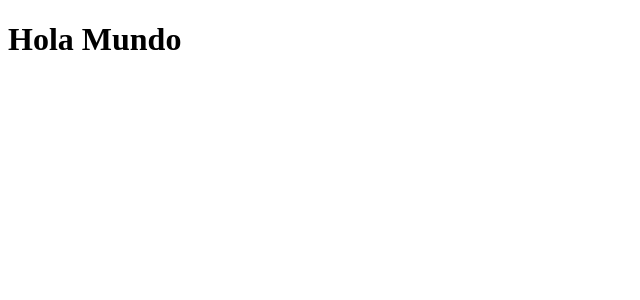
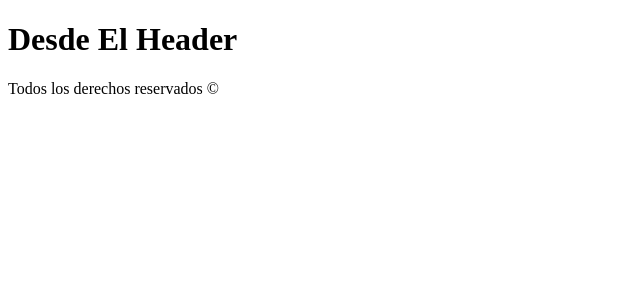
Before and after one commit to OsirisRoman/reactjsbasics, a React (Create React App) app: page / in a window 1280 px wide. Shown: the top 300 px of the page, without its empty margins (0-640 px from the left). Built offline with nearby package versions, Linux system fonts and the light colour scheme.

Commit message:
Primeros Pasos en ReactJS
Se crearon y añadieron 2 componentes.
Se hizo uso del componente Fragment para que el Header y Footer
components no aparezcan en el DOM dentro de un div como contenedor
innecesario.

```diff
--- a/src/App.js
+++ b/src/App.js
@@ -1,8 +1,13 @@
+import { Fragment } from 'react';
+import Header from './components/Header/Header';
+import Footer from './components/Footer/Footer';
+
 function App() {
   return (
-    <div className='App'>
-      <h1>Hola Mundo</h1>
-    </div>
+    <Fragment>
+      <Header />
+      <Footer />
+    </Fragment>
   );
 }
 
--- /dev/null
+++ b/src/components/Footer/Footer.jsx
@@ -0,0 +1,11 @@
+import React from 'react';
+
+const Footer = () => {
+  return (
+    <footer>
+      <p>Todos los derechos reservados &copy;</p>
+    </footer>
+  );
+};
+
+export default Footer;
--- /dev/null
+++ b/src/components/Header/Header.jsx
@@ -0,0 +1,7 @@
+import React from 'react';
+
+function Header() {
+  return <h1>Desde El Header</h1>;
+}
+
+export default Header;
```
